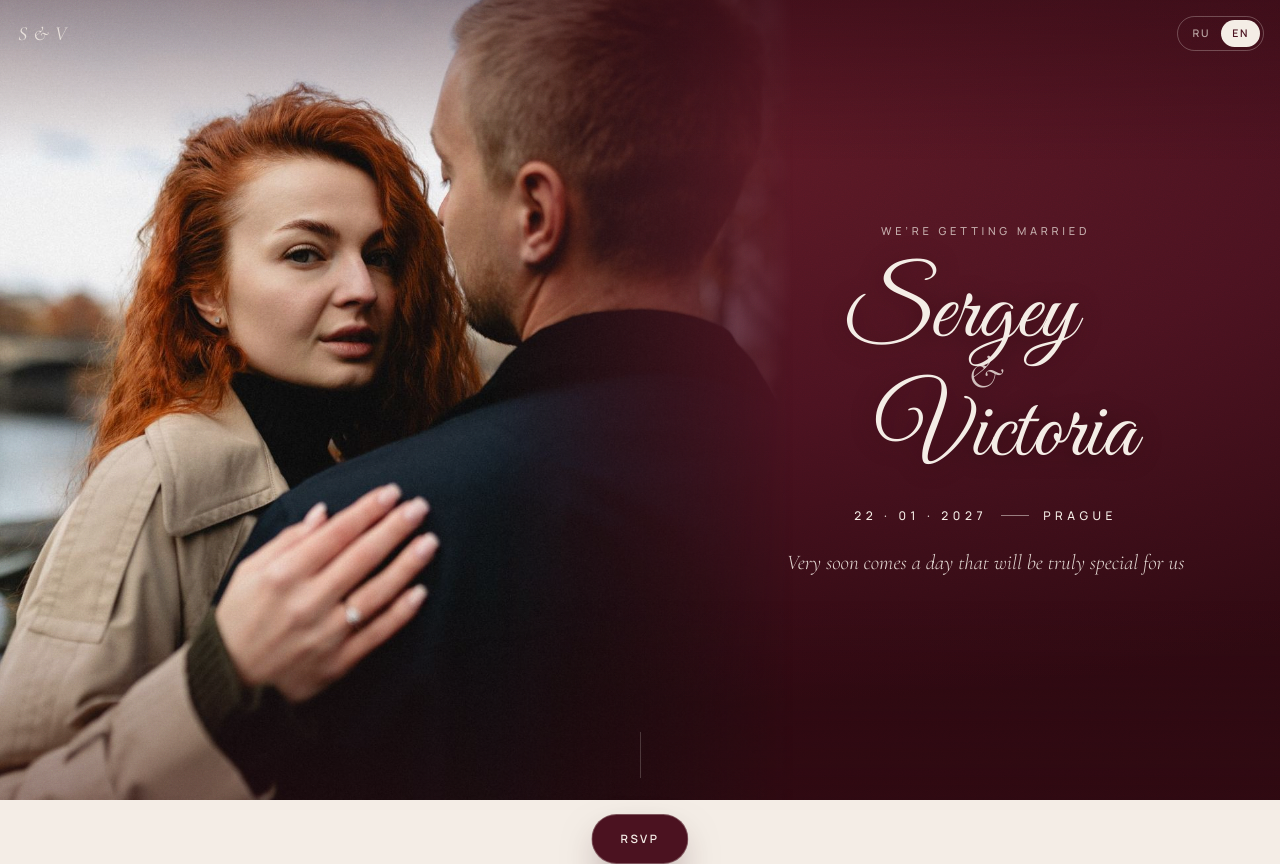
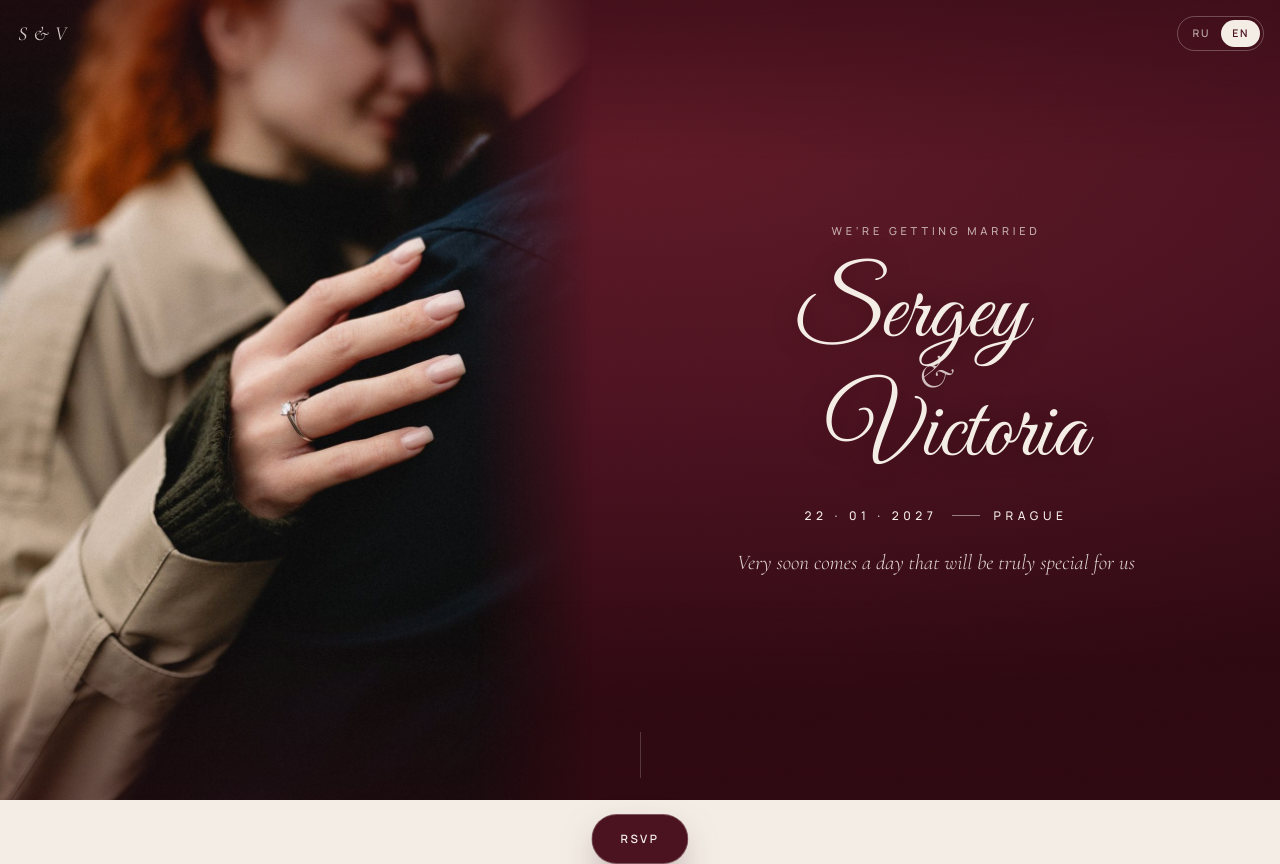
Before and after one commit to filoks13/sergey-victoria, a plain HTML site: page index.html in a window 1280 px wide. Shown: the top 864 px of the page. Drawn offline with nearby package versions, Linux system fonts and the light colour scheme.

Commit message:
Swap photos: ring on the cover, Vika's portrait in the closing; portrait photo panel on desktop
Co-Authored-By: Claude Opus 5.5 <noreply@anthropic.com>

```diff
--- a/config.js
+++ b/config.js
@@ -26,13 +26,15 @@ window.WEDDING = {
   // Фото: положите файлы в папку img/. Если файла нет — показывается
   // аккуратная декоративная заглушка, сайт не «ломается».
   photos: {
-    hero:     'img/hero-color.jpg',    // обложка, фото на весь экран (вертикальное)
+    hero:     'img/ring-color.jpg',    // обложка, фото на весь экран (кольцо)
     ceremony: '',                      // обрядный зал ратуши — например 'img/ceremony.jpg'
     banquet:  '',                      // Veranda by Gazda — например 'img/banquet.jpg'
-    closing:  'img/closing-color.jpg', // финальный экран, фото на весь экран
+    closing:  'img/look-color.jpg', // финальный экран, фото на весь экран (Вика смотрит в кадр)
   },
   // Какая часть фото всегда в кадре (по горизонтали и вертикали) — чтобы лица не обрезались.
-  photoFocus: { hero: '58% 28%', closing: '55% 42%' },
+  photoFocus: { hero: '55% 45%', closing: '58% 28%' },
+  // На телефоне поднять фото вверх (в % высоты экрана), чтобы текст снизу не закрывал главное.
+  photoLift:  { hero: '18%' },
 
   // ВАРИАНТЫ ОФОРМЛЕНИЯ — для сравнения.
   //   сайт/?v=color — цветные фото, сайт/?v=bw — чёрно-белые
@@ -40,8 +42,8 @@ window.WEDDING = {
   // Без параметра гости видят вариант из variant.
   variant: 'color',
   variants: {
-    color: { label: 'Цвет', photos: { hero: 'img/hero-color.jpg', closing: 'img/closing-color.jpg' } },
-    bw:    { label: 'Ч/Б',  photos: { hero: 'img/hero-bw.jpg',    closing: 'img/closing-bw.jpg' } },
+    color: { label: 'Цвет', photos: { hero: 'img/ring-color.jpg', closing: 'img/look-color.jpg' } },
+    bw:    { label: 'Ч/Б',  photos: { hero: 'img/ring-bw.jpg',    closing: 'img/look-bw.jpg' } },
   },
 
   // ---------------- ТРАНСЛЯЦИЯ ----------------
--- a/index.html
+++ b/index.html
@@ -90,7 +90,7 @@ section{position:relative;padding:clamp(76px,13vw,128px) 0}
 .hero{position:relative;min-height:100vh;min-height:100svh;display:flex;flex-direction:column;align-items:center;justify-content:flex-end;padding:92px 16px calc(96px + env(safe-area-inset-bottom));text-align:center;color:var(--cream);overflow:hidden;
   background:radial-gradient(110% 70% at 50% 18%,#5d1a26 0%,var(--wine) 48%,var(--wine-deep) 100%)}
 /* фото на весь экран (обложка и финал) */
-.bg-photo{position:absolute;inset:0;background-size:cover;background-repeat:no-repeat;background-position:var(--focus,50% 30%);opacity:0;transform:scale(1.06);transition:opacity 1.2s var(--ease),transform 7s var(--ease)}
+.bg-photo{position:absolute;inset:0;top:calc(var(--lift,0%) * -1);background-size:cover;background-repeat:no-repeat;background-position:var(--focus,50% 30%);opacity:0;transform:scale(1.06);transition:opacity 1.2s var(--ease),transform 7s var(--ease)}
 .bg-photo.has-photo{opacity:1;transform:scale(1)}
 .hero-shade{position:absolute;inset:0;pointer-events:none;background:linear-gradient(180deg,rgba(46,9,17,.6) 0%,rgba(46,9,17,0) 22%,rgba(46,9,17,0) 40%,rgba(46,9,17,.62) 64%,rgba(35,7,13,.93) 100%)}
 .vswitch{position:fixed;z-index:60;top:calc(14px + env(safe-area-inset-top));left:50%;transform:translateX(-50%);display:flex;padding:3px;border-radius:999px;background:rgba(46,9,17,.6);-webkit-backdrop-filter:blur(10px);backdrop-filter:blur(10px);border:1px solid rgba(244,237,230,.35);box-shadow:0 10px 30px -10px rgba(0,0,0,.5)}
@@ -280,13 +280,11 @@ section{position:relative;padding:clamp(76px,13vw,128px) 0}
 /* широкий экран: фото слева растворяется в винном фоне, текст справа */
 @media (min-width:900px) and (min-aspect-ratio:1/1){
   .hero,.closing{flex-direction:row;justify-content:flex-end;align-items:center;padding:96px 0}
-  .hero .bg-photo,.closing .bg-photo{right:38%;-webkit-mask-image:linear-gradient(90deg,#000 62%,transparent 100%);mask-image:linear-gradient(90deg,#000 62%,transparent 100%)}
+  /* фото слева в своих вертикальных пропорциях (ничего важного не обрезается), текст справа */
+  .hero .bg-photo,.closing .bg-photo{top:0;right:auto;width:min(58%,74vh);width:min(58%,74svh);-webkit-mask-image:linear-gradient(90deg,#000 80%,transparent 100%);mask-image:linear-gradient(90deg,#000 80%,transparent 100%)}
   .hero-shade,.closing-shade{background:linear-gradient(180deg,rgba(46,9,17,.45) 0%,rgba(46,9,17,0) 20%,rgba(46,9,17,0) 75%,rgba(46,9,17,.4) 100%)}
-  .hero-inner,.closing-inner{width:46%;margin:0;padding:0 4vw;flex:none}
+  .hero-inner,.closing-inner{width:auto;flex:1;margin:0 0 0 min(58%,74vh);margin-left:min(58%,74svh);padding:0 5vw}
   .closing-inner.wrap{max-width:none}
-  /* финал: фото в своих вертикальных пропорциях — видно и лица, и кольцо */
-  .closing .bg-photo{right:auto;width:min(58%,74vh);width:min(58%,74svh);-webkit-mask-image:linear-gradient(90deg,#000 80%,transparent 100%);mask-image:linear-gradient(90deg,#000 80%,transparent 100%)}
-  .closing-inner{width:auto;flex:1;margin-left:min(58%,74vh);margin-left:min(58%,74svh);padding:0 5vw}
   .closing .closing-text{font-size:clamp(34px,2.4vw,54px)}
   .closing .closing-names{font-size:clamp(60px,4.6vw,100px)}
   .closing .closing-sign,.closing .foot{font-size:clamp(11px,.7vw,15px)}
@@ -669,8 +667,10 @@ section{position:relative;padding:clamp(76px,13vw,128px) 0}
     C.photos = Object.assign({}, C.photos || {}, ((VARIANTS[v] || {}).photos) || {});
     document.documentElement.setAttribute('data-variant', v || '');
     Array.prototype.forEach.call(document.querySelectorAll('[data-photo]'), function (el) {
-      var f = (C.photoFocus || {})[el.getAttribute('data-photo')];
+      var key = el.getAttribute('data-photo');
+      var f = (C.photoFocus || {})[key], lift = (C.photoLift || {})[key];
       if (f) el.style.setProperty('--focus', f);
+      if (lift) el.style.setProperty('--lift', lift);
     });
   }
   if (variant) applyVariant(variant);
```
Also changed, not shown: img/look-bw.jpg (renamed from img/hero-bw.jpg), img/look-color.jpg (renamed from img/hero-color.jpg), img/ring-bw.jpg (renamed from img/closing-bw.jpg), img/ring-color.jpg (renamed from img/closing-color.jpg).
